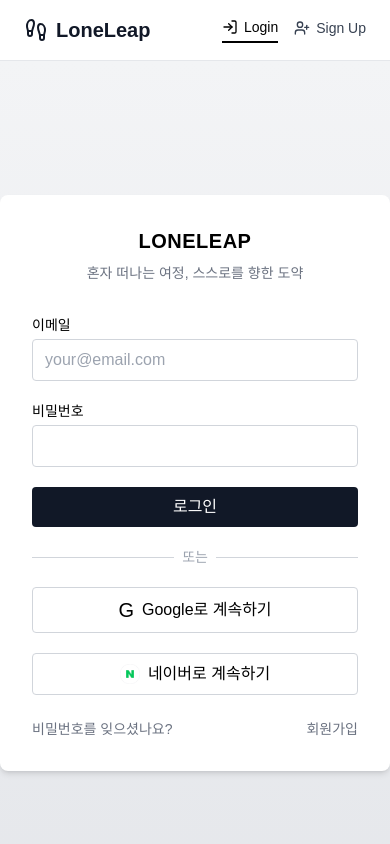
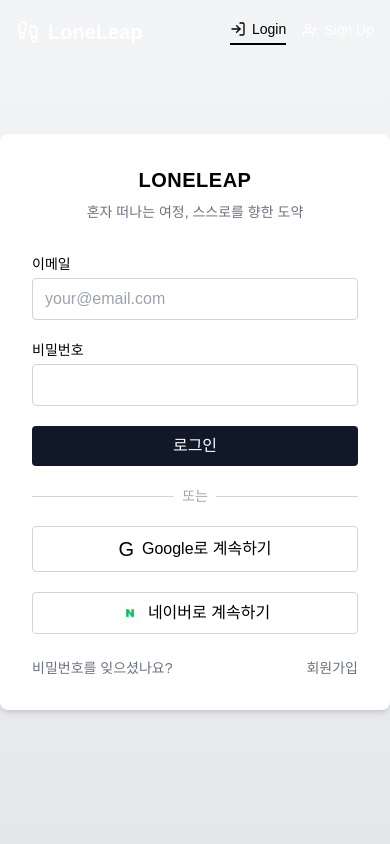
Before and after one commit to devyuu08/loneleap, a React (Vite) app: page /login in a window 390 px wide. Shown: the top 844 px of the page. Built offline with nearby package versions, Linux system fonts and the light colour scheme; no server answers; a web font is replaced by a local one.

Commit message:
feat: 헤더 스크롤 반응형 배경 전환 및 Hero 섹션 높이 조정

```diff
--- a/src/components/home/HeroSection.jsx
+++ b/src/components/home/HeroSection.jsx
@@ -24,7 +24,7 @@ export default function HeroSection() {
   if (isLoading) return null;
 
   return (
-    <section className="relative h-[80vh] text-white flex items-center justify-start overflow-hidden">
+    <section className="relative h-[90vh] pt-16 text-white flex items-center justify-start overflow-hidden">
       {/* 슬라이드 이미지 */}
       {images.map((src, index) => (
         <img
--- a/src/components/layout/Header.jsx
+++ b/src/components/layout/Header.jsx
@@ -1,4 +1,4 @@
-import React from "react";
+import { useEffect, useState } from "react";
 import { Link, NavLink } from "react-router-dom";
 import { useSelector } from "react-redux";
 import {
@@ -14,6 +14,7 @@ import {
 
 export default function Header() {
   const user = useSelector((state) => state.user.user);
+  const [isScrolled, setIsScrolled] = useState(false);
 
   const baseLinkClass =
     "flex items-center gap-1.5 pb-1 hover:text-black font-body";
@@ -22,73 +23,83 @@ export default function Header() {
     isActive ? `${baseLinkClass} ${activeLinkClass}` : baseLinkClass;
   const iconClass = "w-4 h-4 text-inherit";
 
+  useEffect(() => {
+    const handleScroll = () => {
+      setIsScrolled(window.scrollY > 30); // 30px 이상 스크롤 시 배경 전환
+    };
+
+    window.addEventListener("scroll", handleScroll);
+    return () => window.removeEventListener("scroll", handleScroll);
+  }, []);
+
   return (
-    <header className="bg-white px-6 py-4 border-b flex justify-between items-center shadow-sm">
+    <header
+      className={`fixed top-0 left-0 w-full z-50 transition-all duration-300 border-b ${
+        isScrolled
+          ? "bg-white shadow-sm text-gray-900 border-gray-200"
+          : "bg-transparent text-white border-transparent"
+      }`}
+    >
+      <div className="max-w-screen-xl mx-auto px-4 md:px-6 flex justify-between items-center h-16">
         {/* 로고 */}
         <Link
           to="/"
-        title="메인으로 돌아가기"
-        className="flex items-center gap-2 text-xl font-heading font-bold text-gray-900"
+          className="flex items-center gap-2 text-xl font-heading font-bold whitespace-nowrap"
         >
           <Footprints className="w-6 h-6 text-inherit" />
           LoneLeap
         </Link>
 
-      {/* 로그인된 경우 */}
+        {/* 네비게이션 */}
+        <nav
+          className={`flex flex-wrap items-center gap-4 md:gap-6 text-sm ${
+            isScrolled ? "text-gray-700" : "text-white"
+          }`}
+        >
           {user ? (
-        <nav className="flex items-center gap-6 text-sm text-gray-700">
-          <span className="px-3 py-1.5 rounded-full bg-gray-100 text-gray-700 font-body text-sm shadow-sm">
+            <>
+              <span className="px-3 py-1.5 rounded-full bg-gray-100 text-gray-700 font-body shadow-sm whitespace-nowrap">
                 {user.displayName || user.email}
               </span>
 
               <NavLink
                 to="/itinerary"
-            title="혼행 일정 모아보기"
                 className={({ isActive }) => getNavLinkClass(isActive)}
               >
                 <CalendarCheck className={iconClass} />
                 Journeys
               </NavLink>
-
               <NavLink
                 to="/reviews"
-            title="여행자들의 감상과 기록"
                 className={({ isActive }) => getNavLinkClass(isActive)}
               >
-            <MessagesSquare className="w-4 h-4 text-inherit" />
+                <MessagesSquare className={iconClass} />
                 Stories
               </NavLink>
-
               <NavLink
                 to="/chat"
-            title="여행자들과 소통하는 공간"
                 className={({ isActive }) => getNavLinkClass(isActive)}
               >
                 <MessageCircle className={iconClass} />
                 Open Chats
               </NavLink>
-
               <NavLink
                 to="/recommendations"
-            title="추천 여행지 살펴보기"
                 className={({ isActive }) => getNavLinkClass(isActive)}
               >
                 <MapPin className={iconClass} />
                 Next Stops
               </NavLink>
-
               <NavLink
                 to="/mypage"
-            title="내 정보와 활동 공간"
                 className={({ isActive }) => getNavLinkClass(isActive)}
               >
                 <UserCircle className={iconClass} />
                 My Cabin
               </NavLink>
-        </nav>
+            </>
           ) : (
-        // 로그인되지 않은 경우
-        <nav className="flex gap-4 text-sm text-gray-700">
+            <>
               <NavLink
                 to="/login"
                 className={({ isActive }) => getNavLinkClass(isActive)}
@@ -96,7 +107,6 @@ export default function Header() {
                 <LogIn className={iconClass} />
                 Login
               </NavLink>
-
               <NavLink
                 to="/signup"
                 className={({ isActive }) => getNavLinkClass(isActive)}
@@ -104,8 +114,10 @@ export default function Header() {
                 <UserPlus className={iconClass} />
                 Sign Up
               </NavLink>
+            </>
+          )}
         </nav>
-      )}
+      </div>
     </header>
   );
 }
```
Lines whose indentation alone changed are shown as unchanged.
